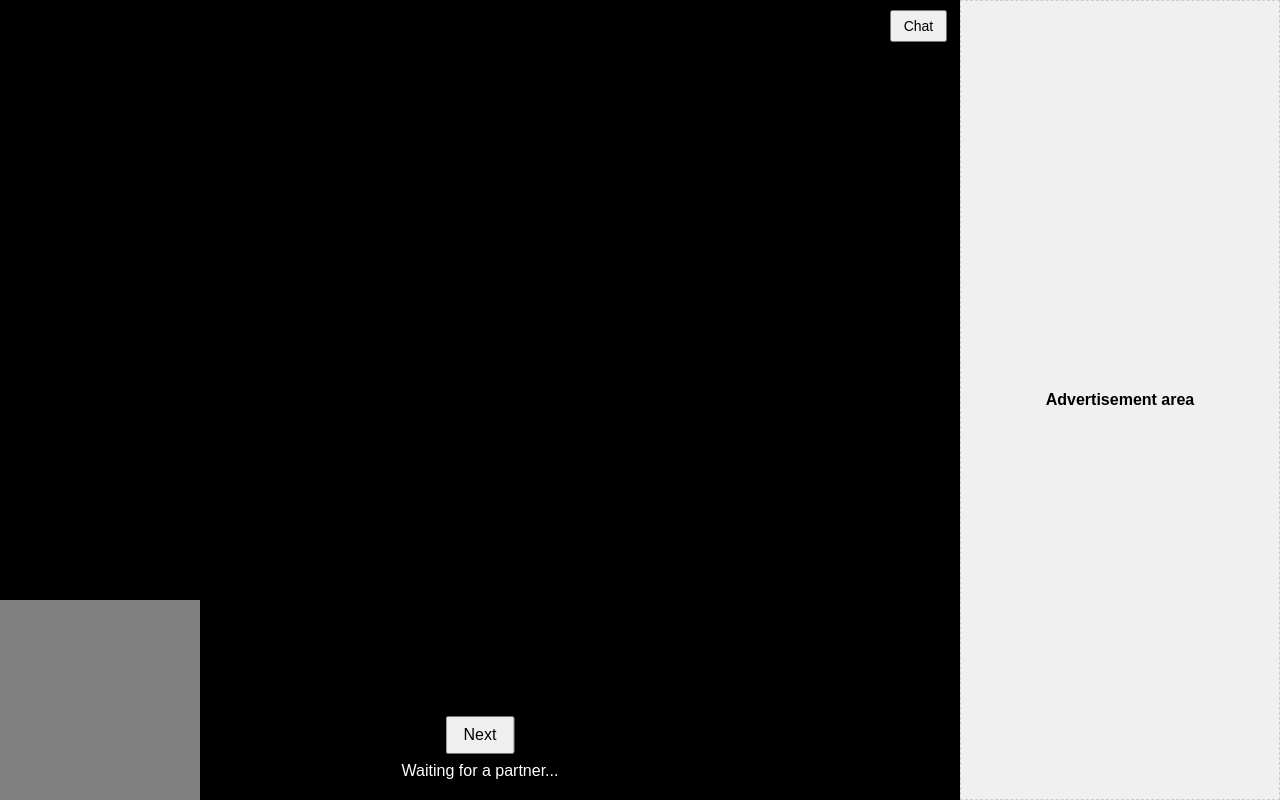
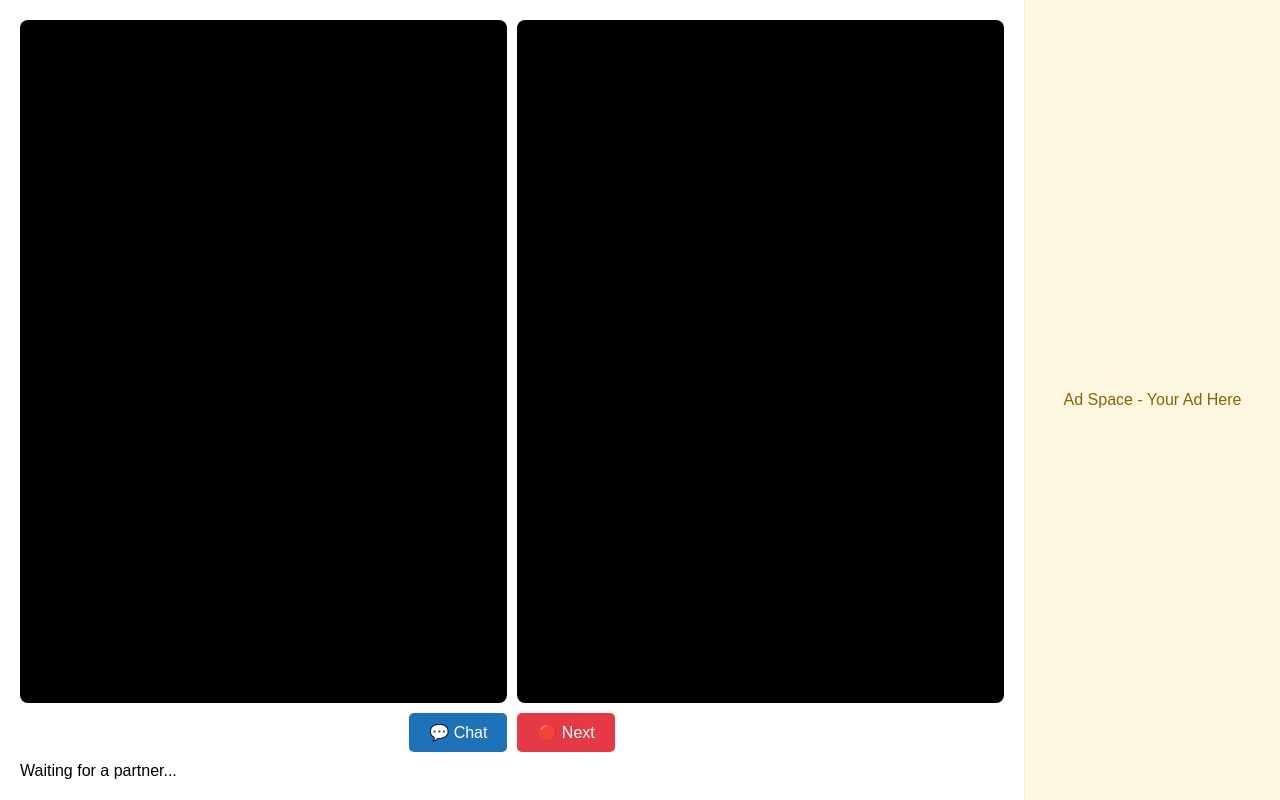
Before and after one commit to rkvarma4518/linkpeek, a Flask app: page / in a window 1280 px wide. Run offline with Flask 3, Linux system fonts and the light colour scheme; some libraries are stand-ins or nearby versions.

Commit message:
updated 2.0.0.0

```diff
--- a/templates/index.html
+++ b/templates/index.html
@@ -2,306 +2,225 @@
 <html lang="en">
 
 <head>
+    <meta charset="UTF-8">
     <meta name="viewport" content="width=device-width, initial-scale=1.0">
-  <title>main</title>
+    <title>Video Call App</title>
     <style>
         * {
             box-sizing: border-box;
             margin: 0;
             padding: 0;
+            font-family: Arial, sans-serif;
         }
 
         html,
         body {
+            height: 100%;
+            width: 100%;
+            background-color: #f3f3f3;
+            overflow: hidden;
+        }
+
+        .wrapper {
+            display: flex;
             width: 100%;
             height: 100%;
-      overflow: hidden;
-      font-family: sans-serif;
         }
 
-    .container {
+        .main-section {
+            flex: 1;
             display: flex;
-      width: 100%;
-      height: 100vh;
-      position: relative;
+            flex-direction: column;
+            background: white;
+            padding: 20px;
+            height: 100%;
         }
 
-    .left-75 {
-      width: 75%;
+        .video-section {
             display: flex;
-      transition: all 0.3s ease;
+            justify-content: space-between;
+            gap: 10px;
+            flex: 1;
         }
 
-    .vid-area-70 {
-      background-color: black;
-      position: relative;
-      transition: width 0.3s ease;
-      width: 70%;
-    }
-
-    .vid-area-full {
-      width: 100% !important;
-    }
-
-    .bottom-box {
-      position: absolute;
-      bottom: 0;
-      left: 0;
-      width: 200px;
-      height: 200px;
-      background-color: gray;
-    }
-
-    .chat-area-30 {
-      width: 30%;
-      background-color: white;
-      transition: all 0.2s ease;
-    }
-
-    .chat-area-hidden {
-      display: none;
-    }
-
-    .add-area-25 {
-      width: 25%;
+        .video {
+            background: #000;
+            color: white;
             display: flex;
             justify-content: center;
             align-items: center;
-      background-color: #f0f0f0;
-      border: 1px dashed #ccc;
-      font-weight: bold;
-      text-align: center;
+            border-radius: 8px;
+            font-size: 1.2rem;
+            flex: 1;
+            min-width: 48%;
         }
 
-    .toggle-btn {
-      position: absolute;
-      top: 10px;
-      right: 26%;
-      z-index: 1000;
-      padding: 6px 12px;
-      font-size: 14px;
+        .video video {
+            width: 100%;
+            height: 100%;
+            object-fit: cover;
+            border-radius: 8px;
+        }
+
+        .controls {
+            display: flex;
+            justify-content: center;
+            gap: 10px;
+            padding: 10px 0;
+        }
+
+        .control-btn {
+            padding: 10px 20px;
+            border: none;
+            border-radius: 5px;
+            background-color: #1d72b8;
+            color: white;
+            cursor: pointer;
+            font-size: 1rem;
+        }
+
+        .control-btn.end-call {
+            background-color: #e63946;
+        }
+
+        .chat-section {
+            display: none;
+            flex-direction: column;
+            margin-top: 10px;
+            height: 200px;
+        }
+
+        .chat-messages {
+            flex: 1;
+            overflow-y: auto;
+            border: 1px solid #ddd;
+            padding: 10px;
+            border-radius: 5px;
+            background: #fafafa;
+            margin-bottom: 10px;
+        }
+
+        .chat-input {
+            display: flex;
+            gap: 10px;
+        }
+
+        .chat-input input {
+            flex: 1;
+            padding: 8px;
+            border: 1px solid #ccc;
+            border-radius: 5px;
+        }
+
+        .chat-input button {
+            padding: 8px 16px;
+            background-color: #1d72b8;
+            border: none;
+            border-radius: 5px;
+            color: white;
             cursor: pointer;
         }
 
-    /* Ensure the video fills the parent container without changing layout */
-    #remoteVideo {
-      width: 100%;
-      height: 100%;
-      padding: 100px;
-      object-fit: cover;
+        .ad-section {
+            width: 20%;
+            /* max-width: 350px; */
+            background-color: #fff8e1;
+            padding: 20px;
+            border-left: 1px solid #eee;
+            display: flex;
+            align-items: center;
+            justify-content: center;
+            font-size: 1rem;
+            color: #856404;
         }
 
-    /* Local video in bottom-box should be fixed size */
-    #localVideo {
-      width: 100%;
-      height: 100%;
-      object-fit: cover;
+        @media only screen and (max-width: 600px) {
+            .wrapper {
+                flex-direction: column;
             }
 
-    #controls {
-      position: absolute;
-      bottom: 20px;
-      /* space from bottom */
-      left: 50%;
-      transform: translateX(-50%);
-      text-align: center;
-      z-index: 10;
+            .main-section,
+            .ad-section {
+                width: 100%;
+                max-width: 100%;
+                height: auto;
             }
 
-    #controls button {
-      padding: 8px 16px;
-      font-size: 16px;
-      cursor: pointer;
+            .ad-section {
+                display: none;
+                /* 👈 Hide ad area on mobile */
             }
 
-    #status {
-      margin-top: 8px;
-      color: white;
+            .video-section {
+                flex-direction: column;
+                /* 👈 Stack videos */
             }
 
-
-
-
-
-
-
-
-
-    .chat-area-hidden {
-      display: none;
+            .video {
+                min-width: 100%;
+                height: 200px;
+                margin-bottom: 10px;
             }
 
-    /* Message display area */
-    #messages {
-      flex: 3;
-      padding: 10px;
-      overflow-y: auto;
-      background-color: #fff;
-      border-bottom: 3px solid #ccc;
+            .chat-section {
+                height: 150px;
             }
-
-    /* Input and button container */
-    #chatContainer {
-      display: flex;
-      flex-direction: column;
-      height: 100%;
-    }
-
-    /* Input and button area at the bottom */
-    #messageInput {
-      height: 40px;
-      padding: 10px 15px;
-      border: 3px solid #ccc;
-      border-top: none;
-      outline: none;
-    }
-
-    #sendMessageBtn {
-      padding: 10px 15px;
-      border: none;
-      background-color: #4CAF50;
-      color: white;
-      display: flex;
-      justify-content: center;
-      cursor: pointer;
-    }
-
-    #sendMessageBtn:hover {
-      background-color: #45a049;
-    }
-
-    /* Wrapper to keep input and button together at bottom */
-    #chatContainer>div:last-child,
-    #messageInput,
-    #sendMessageBtn {
-      display: flex;
-    }
-
-    #messageInput {
-      border-right: none;
-    }
-
-    #sendMessageBtn {
-      border-left: none;
-      border-radius: 0;
-    }
-
-
-
-
-
-
-
-
-
-
-
-
-
-    /* Mobile responsive adjustments */
-    @media (max-width: 768px) {
-
-      /* Hide the ad area */
-      .add-area-25 {
-        display: none;
-      }
-
-      /* Expand the left area to fill full width */
-      .left-75 {
-        width: 100%;
-        flex-direction: column;
-        /* Stack video and chat vertically */
-      }
-
-      /* Adjust video area to fit 100% width when ad is hidden */
-      .vid-area-70 {
-        width: 100%;
-        /* Full width for video */
-        height: 100%;
-        /* Adjust height */
-      }
-
-      #remoteVideo {
-        width: 100%;
-        height: 100%;
-        padding: 100px 10px;
-        object-fit: cover;
-      }
-
-      .bottom-box {
-        margin: 10px;
-        width: 100px;
-        height: 150px;
-        background-color: gray;
-      }
-
-      .chat-area-30 {
-        height: 35%;
-        width: 100%;
-        overflow-y: auto;
-        border-top: 3px solid #ccc;
-      }
-
         }
     </style>
 </head>
 
 <body>
-  <div class="container">
-    <button class="toggle-btn" id="toggleBtn">Chat</button>
-
-    <div class="left-75">
-      <div class="vid-area-70 vid-area-full" id="videoArea">
-
-        <video id="remoteVideo" autoplay></video>
-        <!-- Controls and Next button -->
-        <div id="controls">
-          <button id="nextBtn">Next</button>
-          <p id="status">Waiting for a partner...</p>
-        </div>
-
-        <div class="bottom-box">
+    <div class="wrapper">
+        <div class="main-section">
+            <!-- Videos -->
+            <div class="video-section">
+                <div class="video local-video">
                     <video id="localVideo" autoplay muted></video>
                 </div>
 
+                <div class="video remote-video">
+                    <video id="remoteVideo" autoplay></video>
+                </div>
             </div>
 
-
-      <div class="chat-area-30 chat-area-hidden" id="chatArea">
-        <div id="chatContainer">
-          <div id="messages">
-            <!-- Messages will be displayed here -->
+            <!-- Controls -->
+            <div class="controls">
+                <!-- <button class="control-btn">🎙️ Mute</button>
+                <button class="control-btn">🎥 Camera</button> -->
+                <button class="control-btn" id="chatToggle">💬 Chat</button>
+                <button id="nextBtn" class="control-btn end-call">🔴 Next</button>
             </div>
-          <input type="text" id="messageInput" placeholder="Type a message..." />
-          <button id="sendMessageBtn">Send</button>
+            <div class="status-text" id="status">Waiting for a partner...</div>
+            <!-- Chat -->
+            <div class="chat-section" id="chatSection">
+                <div class="chat-messages" id="chatMessages">
+                    <!-- Messages go here -->
+                </div>
+                <div class="chat-input">
+                    <input type="text" id="chatInput" placeholder="Type a message..." />
+                    <button onclick="sendMessage()">Send</button>
                 </div>
             </div>
         </div>
 
-    <div class="add-area-25">
-      <p>Advertisement area</p>
+        <!-- Advertisement -->
+        <div class="ad-section">
+            <p>Ad Space - Your Ad Here</p>
         </div>
-
     </div>
 
     <script>
-    const toggleBtn = document.getElementById("toggleBtn");
-    const chatArea = document.getElementById("chatArea");
-    const videoArea = document.getElementById("videoArea");
+        const chatToggleBtnnn = document.getElementById('chatToggle');
+        const chatSectionnn = document.getElementById('chatSection');
 
-    toggleBtn.addEventListener("click", () => {
-      const isHidden = chatArea.classList.contains("chat-area-hidden");
-
-      if (isHidden) {
-        chatArea.classList.remove("chat-area-hidden");
-        videoArea.classList.remove("vid-area-full");
-        toggleBtn.textContent = "Hide Chat";
+        chatToggleBtnnn.addEventListener('click', () => {
+            if (chatSectionnn.style.display === 'flex') {
+                chatSectionnn.style.display = 'none';
             } else {
-        chatArea.classList.add("chat-area-hidden");
-        videoArea.classList.add("vid-area-full");
-        toggleBtn.textContent = "Chat";
+                chatSectionnn.style.display = 'flex';
             }
         });
+
     </script>
     <script src="https://cdn.socket.io/4.7.2/socket.io.min.js"></script>
     <script src="/static/js/main.js"></script>
```
Also changed, not shown: static/js/main.js (+36 -45 lines). Lines whose indentation alone changed are shown as unchanged.
